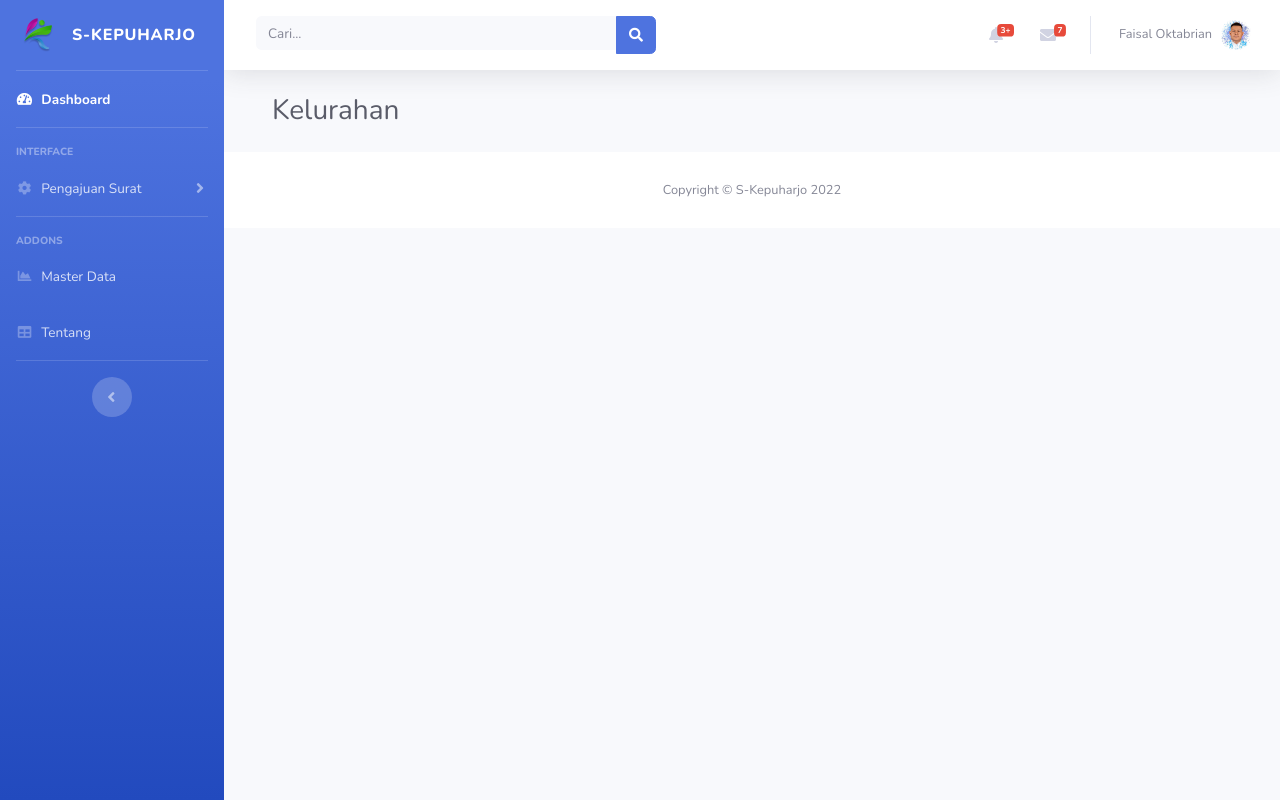
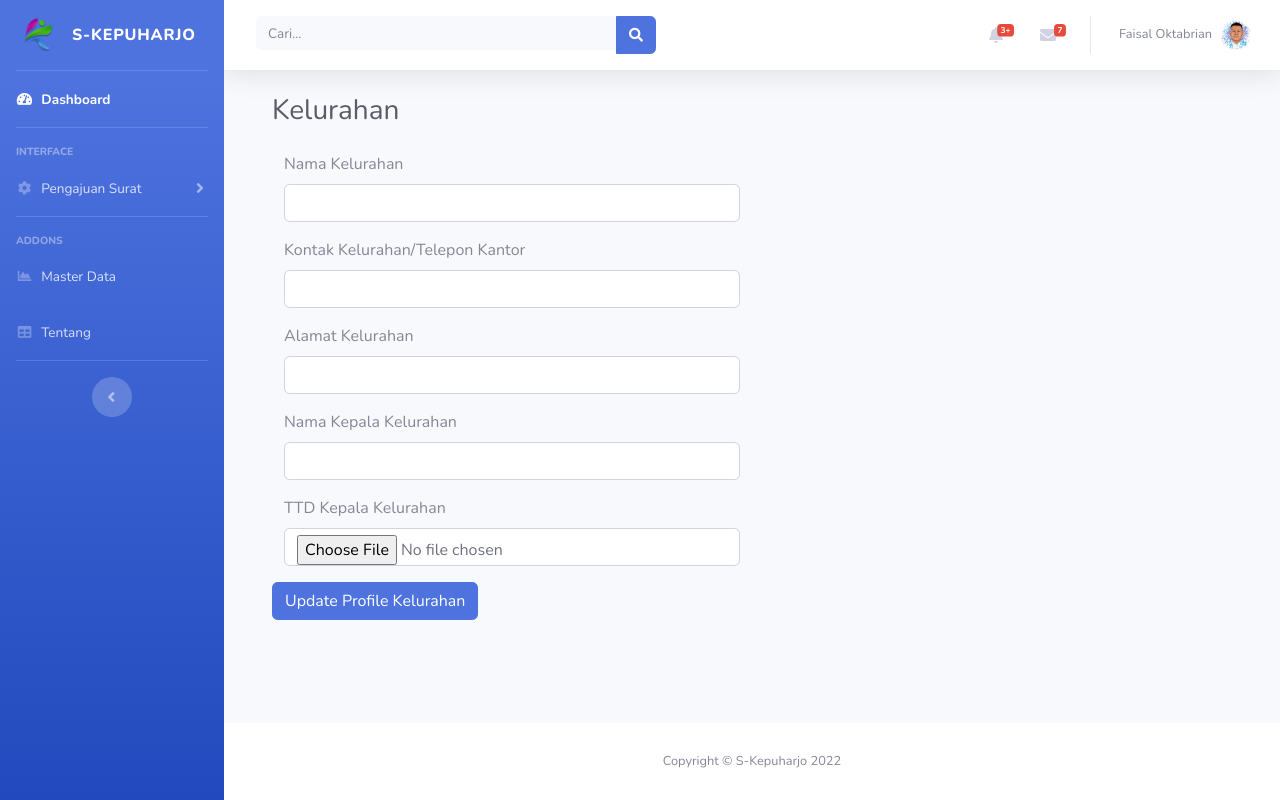
Before and after one commit to KelurahanKepuharjo/Web_Kelurahan_Kepuharjo, a PHP site: page /kelurahan.php in a window 1280 px wide. Run offline with PHP 8.4, Linux system fonts and the light colour scheme.

Commit message:
nadia profile dan kelurahan

```diff
--- a/kelurahan.php
+++ b/kelurahan.php
@@ -9,12 +9,32 @@ include('include/navbar.php');
     <!-- Page Heading -->
     <h1 class="h3 mb-4 text-gray-800">Kelurahan</h1>
 
-    <div class="row">
-
+    <form method="post">
         <div class="col-lg-6">
+        <div class=form-group>
+            <label>Nama Kelurahan</label>
+            <input type="text" name="nama kelurahan" class="form-control">
         </div>
-
-    </div>
+        <div class=form-group>
+            <label>Kontak Kelurahan/Telepon Kantor</label>
+            <input type="text" name="kontak" class="form-control" >
+        </div>
+        <div class=form-group>
+            <label>Alamat Kelurahan</label>
+            <input type="text" name="alamat kel" class="form-control">
+        </div>
+        <div class=form-group>
+            <label>Nama Kepala Kelurahan</label>
+            <input type="text" name="kepala kelurahan" class="form-control">
+        </div>
+        <div class="mb-3">
+            <label for="formFileSm" class="form-label">TTD Kepala Kelurahan</label>
+            <input class="form-control" id="formFileSm" type="file">
+        </div>
+        </div>
+        <button type="submit" name="update" class="btn btn-primary"> Update Profile Kelurahan</button>
+        </div>
+    </form>
     <!-- /.container-fluid -->
 
 </div>
```
Also changed, not shown: profile.php (+16 -2 lines).
